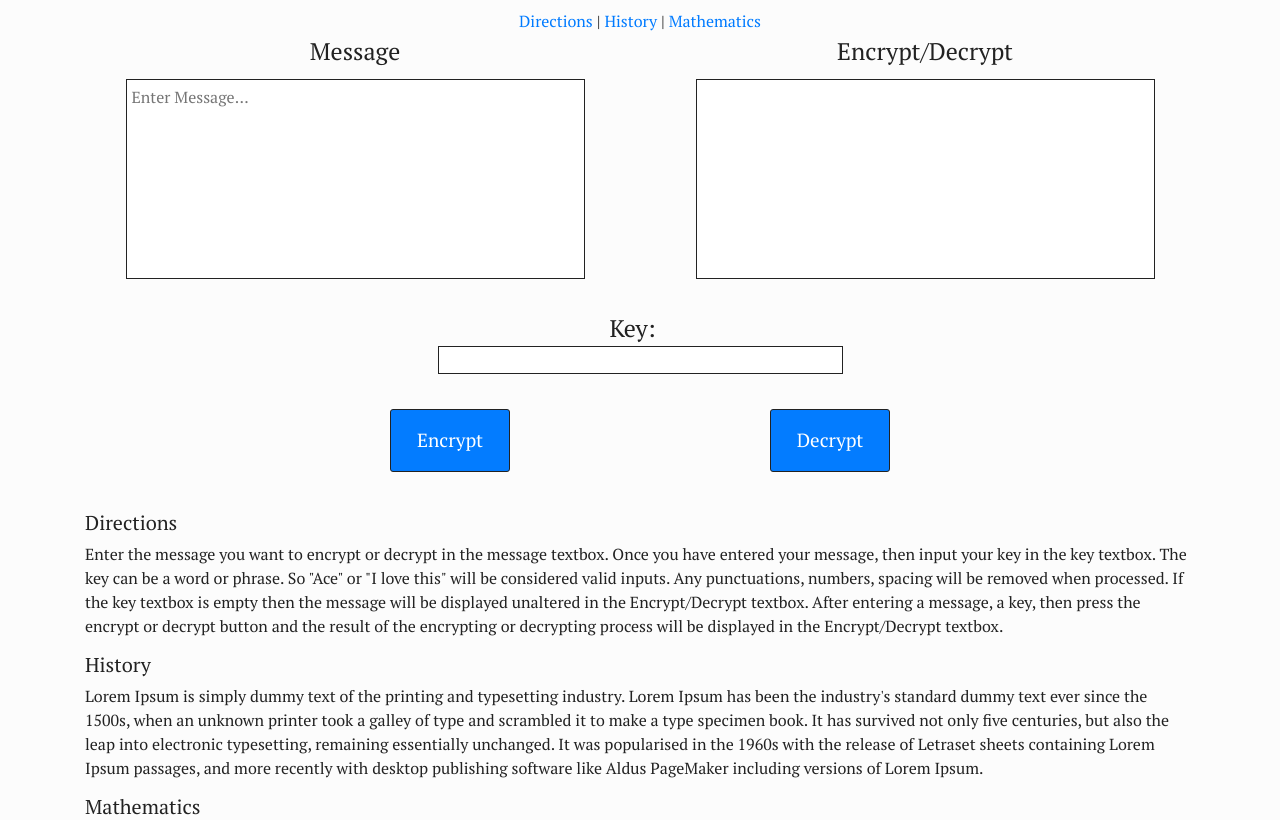
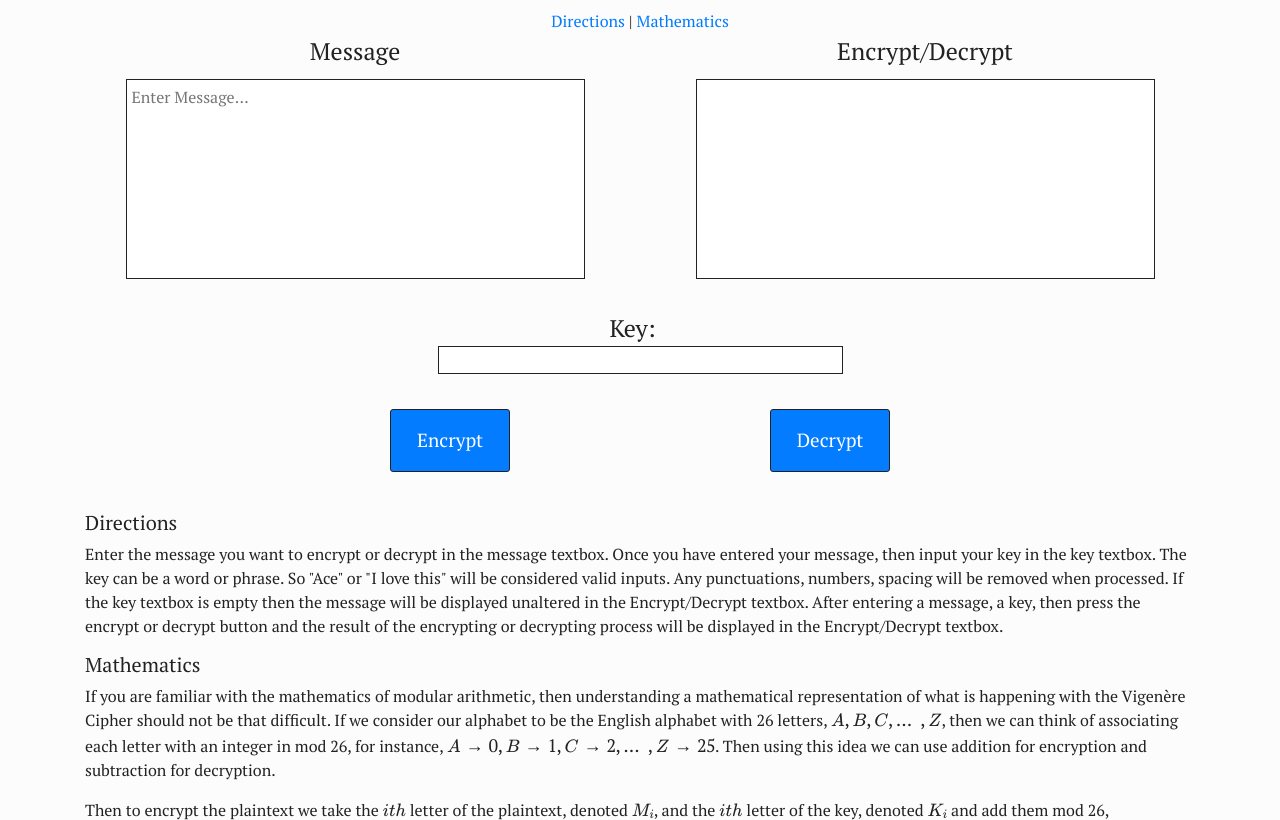
Before and after one commit to mtdens/vignerecipher, a plain HTML site: page index.html in a window 1280 px wide. Shown: the part 65-885 px from the top of the page. Drawn offline with nearby package versions, Linux system fonts and the light colour scheme; some packages are replaced by stand-ins of ours; a web font is replaced by a local one.

Commit message:
Remove history section

```diff
--- a/index.html
+++ b/index.html
@@ -26,7 +26,7 @@
       </div>
       <div class="row text-center">
         <div class="col-12">
-          <a href="#directions">Directions</a> | <a href="#history">History</a> | <a href="#mathematics">Mathematics</a>
+          <a href="#directions">Directions</a> | <a href="#mathematics">Mathematics</a>
         </div>
       </div>
     </header>
@@ -69,16 +69,7 @@
         </div>
       </div>
     </section>
-    <section id="history">
-      <div class="row">
-        <div class="col-12">
-          <h5>History</h5>
-          <p>
-            Lorem Ipsum is simply dummy text of the printing and typesetting industry. Lorem Ipsum has been the industry's standard dummy text ever since the 1500s, when an unknown printer took a galley of type and scrambled it to make a type specimen book. It has survived not only five centuries, but also the leap into electronic typesetting, remaining essentially unchanged. It was popularised in the 1960s with the release of Letraset sheets containing Lorem Ipsum passages, and more recently with desktop publishing software like Aldus PageMaker including versions of Lorem Ipsum.
-          </p>
-        </div>
-      </div>
-    </section>
+
     <section id="mathematics">
       <div class="row">
         <div class="col-12">
```
